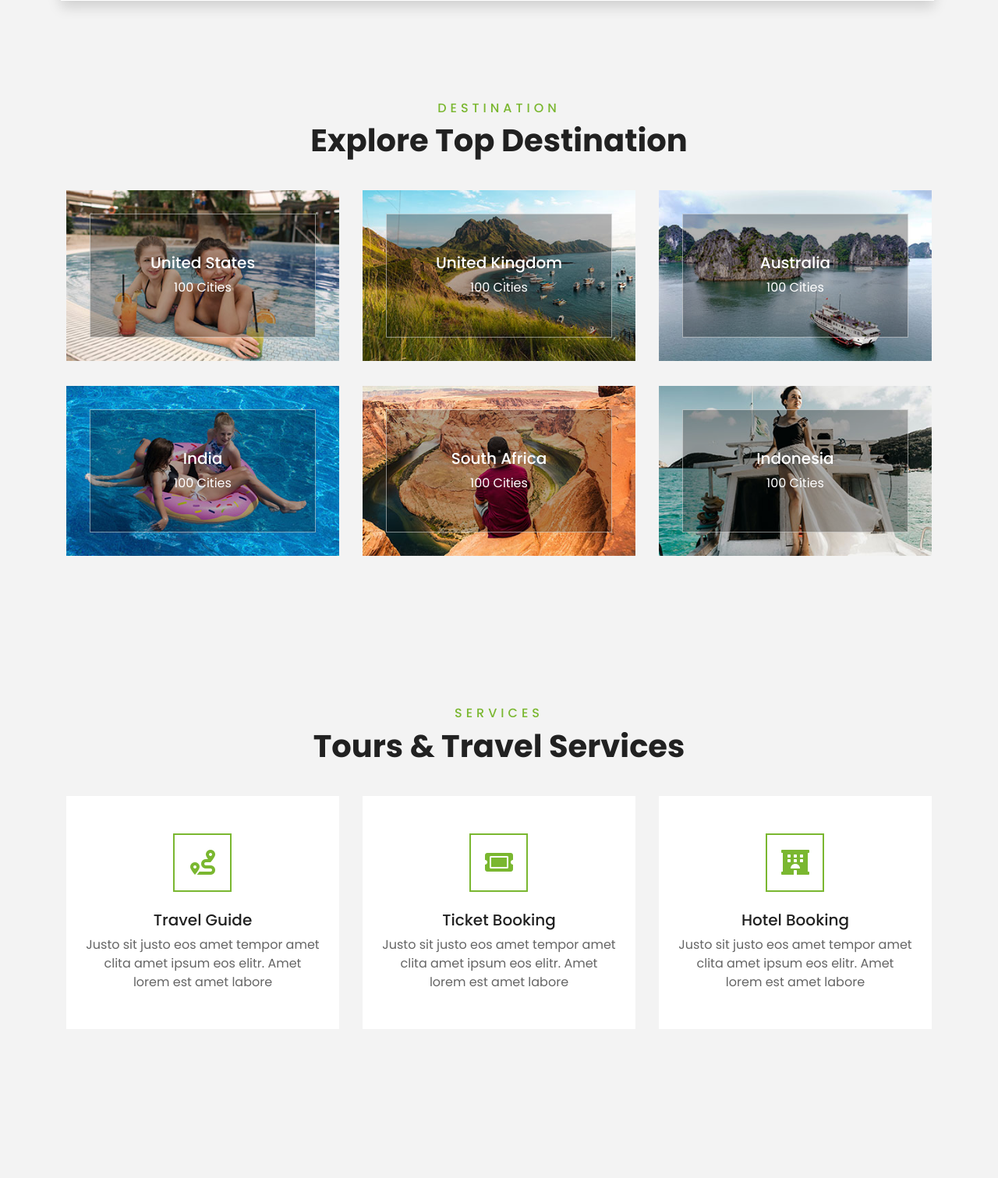
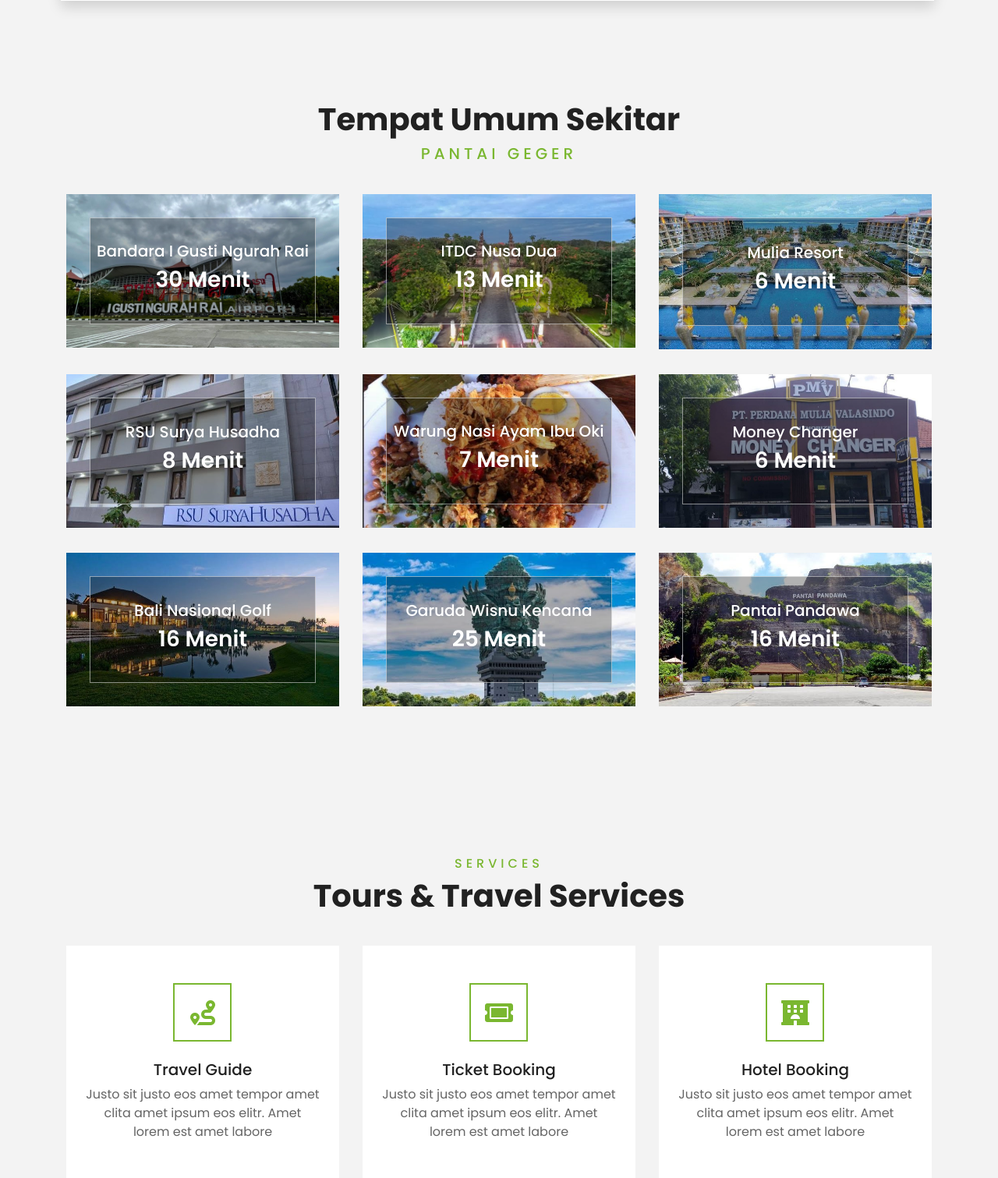
Before and after one commit to Dedokrmntha/pbl_geger, a CodeIgniter app: page /database/ in a window 1280 px wide. Shown: the part 2539-4050 px from the top of the page at 78% size. Run offline with CodeIgniter, Linux system fonts and the light colour scheme; some libraries are stand-ins or nearby versions.

Commit message:
tempat umum utama

```diff
--- a/application/views/Home/body.php
+++ b/application/views/Home/body.php
@@ -188,67 +188,116 @@
     <div class="container-fluid py-5">
         <div class="container pt-5 pb-3">
             <div class="text-center mb-3 pb-3">
-                <h6 class="text-primary text-uppercase" style="letter-spacing: 5px;">Destination</h6>
-                <h1>Explore Top Destination</h1>
+                <h1>Tempat Umum Sekitar</h1>
+                <h5 class="text-primary text-uppercase" style="letter-spacing: 5px;">Pantai Geger</h5>
+
             </div>
             <div class="row">
                 <div class="col-lg-4 col-md-6 mb-4">
                     <div class="destination-item position-relative overflow-hidden mb-2">
-                        <img class="img-fluid" src="<?= base_url('template/img/destination-1.jpg') ?>" alt="">
-                        <a class="destination-overlay text-white text-decoration-none" href="">
-                            <h5 class="text-white">United States</h5>
-                            <span>100 Cities</span>
+                        <img class="img-fluid" src="<?= base_url('template/img/Bandara.jpeg') ?>" alt="">
+                        <a class="destination-overlay text-white text-decoration-none" href="https://goo.gl/maps/BQx4vg78VrX6wAYB9">
+                            <h5 class="text-white">Bandara I Gusti Ngurah Rai</h5>
+                            <span>
+                                <h3 class="text-white">30 Menit</h3>
+                            </span>
                         </a>
                     </div>
                 </div>
                 <div class="col-lg-4 col-md-6 mb-4">
                     <div class="destination-item position-relative overflow-hidden mb-2">
-                        <img class="img-fluid" src="<?= base_url('template/img/destination-2.jpg') ?>" alt="">
-                        <a class="destination-overlay text-white text-decoration-none" href="">
-                            <h5 class="text-white">United Kingdom</h5>
-                            <span>100 Cities</span>
+                        <img class="img-fluid" src="<?= base_url('template/img/ITDC.jpeg') ?>" alt="">
+                        <a class="destination-overlay text-white text-decoration-none" href="https://goo.gl/maps/DHkdWe4Px89271V99">
+                            <h5 class="text-white">ITDC Nusa Dua</h5>
+                            <span>
+                                <h3 class="text-white">13 Menit</h3>
+                            </span>
                         </a>
                     </div>
                 </div>
                 <div class="col-lg-4 col-md-6 mb-4">
                     <div class="destination-item position-relative overflow-hidden mb-2">
-                        <img class="img-fluid" src="<?= base_url('template/img/destination-3.jpg') ?>" alt="">
-                        <a class="destination-overlay text-white text-decoration-none" href="">
-                            <h5 class="text-white">Australia</h5>
-                            <span>100 Cities</span>
+                        <img class="img-fluid" src="<?= base_url('template/img/Mulia.jpeg') ?>" alt="">
+                        <a class="destination-overlay text-white text-decoration-none" href="https://goo.gl/maps/LCgNwBQYmdjs6kAw9">
+                            <h5 class="text-white">Mulia Resort</h5>
+                            <span>
+                                <h3 class="text-white">6 Menit</h3>
+                            </span>
                         </a>
                     </div>
                 </div>
                 <div class="col-lg-4 col-md-6 mb-4">
                     <div class="destination-item position-relative overflow-hidden mb-2">
-                        <img class="img-fluid" src="<?= base_url('template/img/destination-4.jpg') ?>" alt="">
-                        <a class="destination-overlay text-white text-decoration-none" href="">
-                            <h5 class="text-white">India</h5>
-                            <span>100 Cities</span>
+                        <img class="img-fluid" src="<?= base_url('template/img/rsusurya.jpeg') ?>" alt="">
+                        <a class="destination-overlay text-white text-decoration-none" href="https://goo.gl/maps/Ap1GLGgCNiRGFNERA">
+                            <h5 class="text-white">RSU Surya Husadha</h5>
+                            <span>
+                                <h3 class="text-white">8 Menit</h3>
+                            </span>
                         </a>
                     </div>
                 </div>
                 <div class="col-lg-4 col-md-6 mb-4">
                     <div class="destination-item position-relative overflow-hidden mb-2">
-                        <img class="img-fluid" src="<?= base_url('template/img/destination-5.jpg') ?>" alt="">
-                        <a class="destination-overlay text-white text-decoration-none" href="">
-                            <h5 class="text-white">South Africa</h5>
-                            <span>100 Cities</span>
+                        <img class="img-fluid" src="<?= base_url('template/img/buoki.jpeg') ?>" alt="">
+                        <a class="destination-overlay text-white text-decoration-none" href="https://goo.gl/maps/UfEskfPePzBAjSy68">
+                            <h5 class="text-white">Warung Nasi Ayam Ibu Oki</h5>
+                            <span>
+                                <h3 class="text-white">7 Menit</h3>
+                            </span>
                         </a>
                     </div>
                 </div>
                 <div class="col-lg-4 col-md-6 mb-4">
                     <div class="destination-item position-relative overflow-hidden mb-2">
-                        <img class="img-fluid" src="<?= base_url('template/img/destination-6.jpg') ?>" alt="">
-                        <a class="destination-overlay text-white text-decoration-none" href="">
-                            <h5 class="text-white">Indonesia</h5>
-                            <span>100 Cities</span>
+                        <img class="img-fluid" src="<?= base_url('template/img/money.jpeg') ?>" alt="">
+                        <a class="destination-overlay text-white text-decoration-none" href="https://maps.app.goo.gl/jvXqTZdbv7k8nAZh6">
+                            <h5 class="text-white">Money Changer</h5>
+                            <span>
+                                <h3 class="text-white">6 Menit</h3>
+                            </span>
+                        </a>
+                    </div>
+                </div>
+                <div class="col-lg-4 col-md-6 mb-4">
+                    <div class="destination-item position-relative overflow-hidden mb-2">
+                        <img class="img-fluid" src="<?= base_url('template/img/baligolf.jpeg') ?>" alt="">
+                        <a class="destination-overlay text-white text-decoration-none" href="https://maps.app.goo.gl/jMYrxBqUEoyaXbQh9">
+                            <h5 class="text-white">Bali Nasional Golf</h5>
+                            <span>
+                                <h3 class="text-white">16 Menit</h3>
+                            </span>
+                        </a>
+                    </div>
+                </div>
+                <div class="col-lg-4 col-md-6 mb-4">
+                    <div class="destination-item position-relative overflow-hidden mb-2">
+                        <img class="img-fluid" src="<?= base_url('template/img/gwk.jpeg') ?>" alt="">
+                        <a class="destination-overlay text-white text-decoration-none" href="https://maps.app.goo.gl/dCa5X56pk2KxbEj17">
+                            <h5 class="text-white">Garuda Wisnu Kencana</h5>
+                            <span>
+                                <h3 class="text-white">25 Menit</h3>
+                            </span>
+                        </a>
+                    </div>
+                </div>
+                <div class="col-lg-4 col-md-6 mb-4">
+                    <div class="destination-item position-relative overflow-hidden mb-2">
+                        <img class="img-fluid" src="<?= base_url('template/img/pandawa.jpeg') ?>" alt="">
+                        <a class="destination-overlay text-white text-decoration-none" href="https://maps.app.goo.gl/AffWy9pztVkm6ATi8">
+                            <h5 class="text-white">Pantai Pandawa</h5>
+                            <span>
+                                <h3 class="text-white">16 Menit</h3>
+                            </span>
                         </a>
                     </div>
                 </div>
             </div>
+
         </div>
     </div>
+
+
     <!-- Destination Start -->
 
 
```
Also changed, not shown: template/img/Bandara.jpeg (added), template/img/ITDC.jpeg (added), template/img/Mulia.jpeg (added), template/img/baligolf.jpeg (added), template/img/bandara.jpg (added), template/img/buoki.jpeg (added), template/img/gwk.jpeg (added), template/img/money.jpeg (added), template/img/pandawa.jpeg (added), template/img/rsusurya.jpeg (added).
